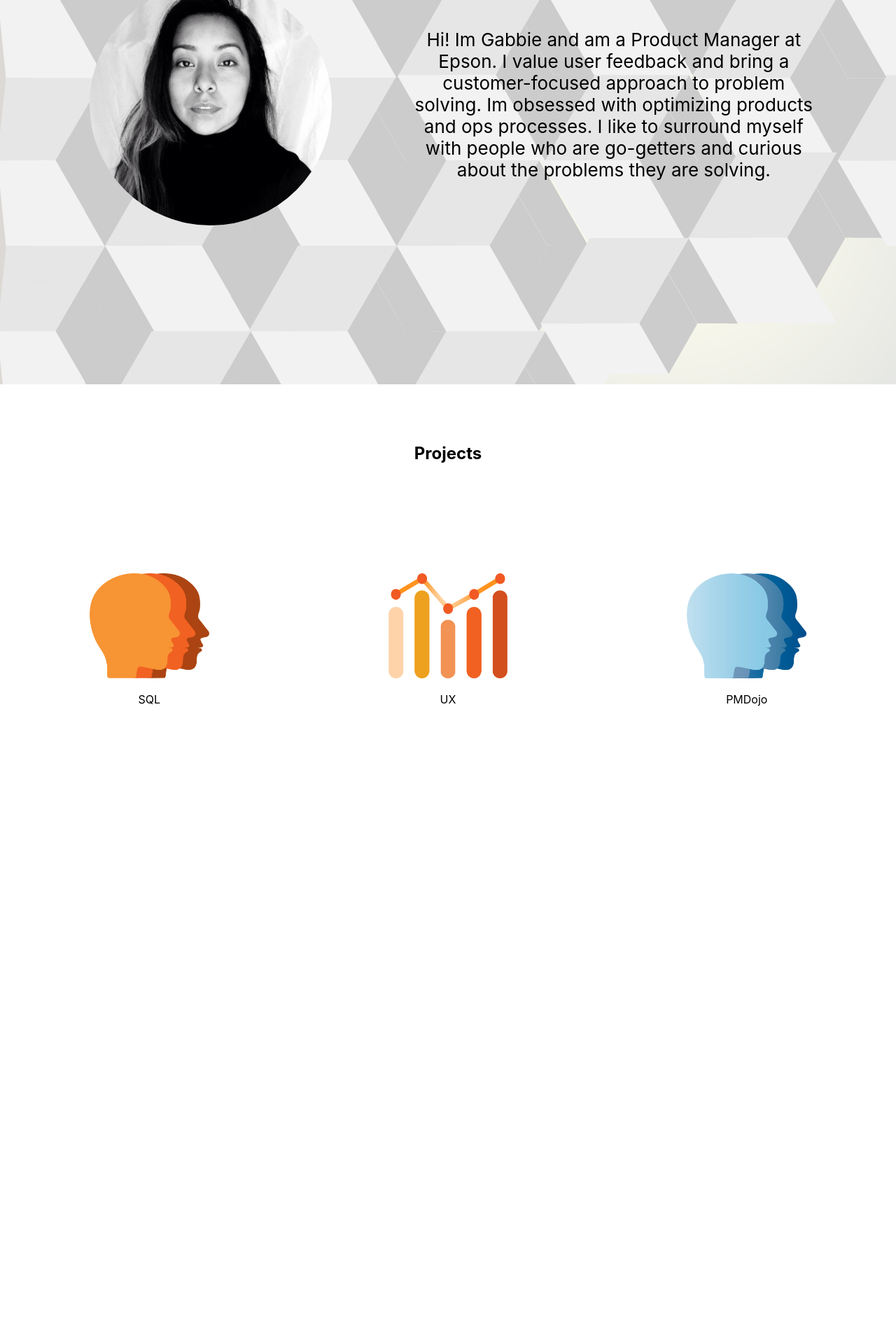
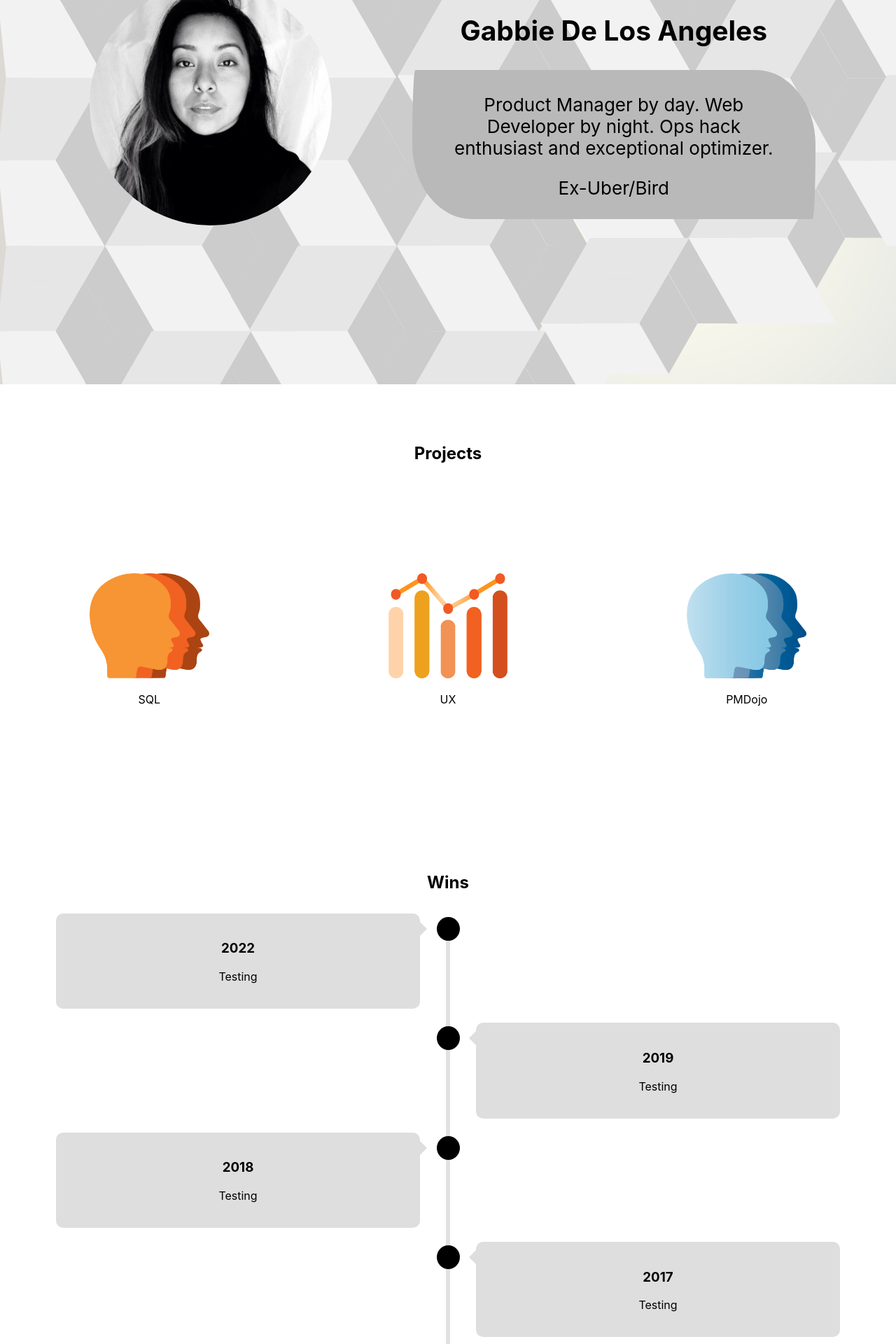
Before and after one commit to gabbiedla/portfoliov2, a React (Create React App) app: page / in a window 1280 px wide. Shown: the part 303-2223 px from the top of the page at 70% size. Before the commit the page ends 1465 px from the top, so only its background shows below. Built offline with nearby package versions, Linux system fonts and the light colour scheme.

Commit message:
timeline

```diff
--- a/src/App.css
+++ b/src/App.css
@@ -31,9 +31,14 @@
   padding-left: 10%;
 }
 
+/* h2 {
+  color: rgb(0, 38, 230);
+} */
+
 p {
   padding-left: 10%;
   padding-right: 10%;
+  /* padding-bottom: 1%; */
 }
 
 /* .App-link {
@@ -48,3 +53,10 @@ p {
     transform: rotate(360deg);
   }
 } */
+.shortBio {
+  background-color: rgb(185, 185, 185);
+  border-radius: 6px 120px / 150px;
+  padding-top: 6%;
+  padding-bottom: 0.5%;
+  color: black;
+}
--- a/src/App.js
+++ b/src/App.js
@@ -3,6 +3,8 @@ import headshot from './headshot.jpeg';
 import './App.css';
 import Menu from './Components/Menu/Menu';
 import Projects from './Components/Projects/Projects';
+import Timeline from './Components/Timeline/Timeline';
+import Blog from './Components/Blog/Blog';
 
 function App() {
   return (
@@ -11,14 +13,17 @@ function App() {
       <header className="App-header">
         <img src={headshot} className="headshot" alt="headshot" />
         <p>
-          Hi! Im Gabbie and am a Product Manager at Epson. I value user feedback
-          and bring a customer-focused approach to problem solving. Im obsessed
-          with optimizing products and ops processes. I like to surround myself
-          with people who are go-getters and curious about the problems they are
-          solving.
+          <h2>Gabbie De Los Angeles</h2>
+          <p className="shortBio">
+            Product Manager by day. Web Developer by night. Ops hack enthusiast
+            and exceptional optimizer.
+            <p>Ex-Uber/Bird</p>
+          </p>
         </p>
       </header>
       <Projects />
+      <Timeline />
+      <Blog />
     </div>
   );
 }
--- /dev/null
+++ b/src/Components/Blog/Blog.js
@@ -0,0 +1,7 @@
+import './Blog.css';
+
+function Blog() {
+  return <div></div>;
+}
+
+export default Blog;
--- a/src/Components/Menu/Menu.css
+++ b/src/Components/Menu/Menu.css
@@ -3,4 +3,6 @@
   flex-direction: row;
   align-items: center;
   justify-content: center;
+  background-color: black;
+  color: white;
 }
--- /dev/null
+++ b/src/Components/Timeline/Timeline.css
@@ -0,0 +1,130 @@
+* {
+  box-sizing: border-box;
+}
+/* https://www.w3schools.com/howto/howto_css_timeline.asp */
+
+/* The actual timeline (the vertical ruler) */
+.timelineContainer {
+  position: relative;
+  max-width: 1200px;
+  margin: 0 auto;
+}
+
+/* The actual timeline (the vertical ruler) */
+.timelineContainer::after {
+  content: '';
+  position: absolute;
+  width: 6px;
+  background-color: rgb(225, 225, 225);
+  top: 20px;
+  bottom: 0;
+  left: 50%;
+  margin-left: -3px;
+}
+
+/* Container around content */
+.container {
+  padding: 10px 40px;
+  position: relative;
+  /* background-color: blue; */
+  width: 50%;
+}
+
+/* The circles on the timeline */
+.container::after {
+  content: '';
+  position: absolute;
+  width: 25px;
+  height: 26px;
+  right: -17px;
+  background-color: black;
+  border: 4px solid black;
+  top: 15px;
+  border-radius: 50%;
+  z-index: 1;
+}
+
+/* Place the container to the left */
+.left {
+  left: 0;
+}
+
+/* Place the container to the right */
+.right {
+  left: 50%;
+}
+
+/* Add arrows to the left container (pointing right) */
+.left::before {
+  content: ' ';
+  height: 0;
+  position: absolute;
+  top: 22px;
+  width: 0;
+  z-index: 1;
+  right: 30px;
+  border: medium solid rgb(222, 222, 222);
+  border-width: 10px 0 10px 10px;
+  border-color: transparent transparent transparent rgb(222, 222, 222);
+}
+
+/* Add arrows to the right container (pointing left) */
+.right::before {
+  content: ' ';
+  height: 0;
+  position: absolute;
+  top: 22px;
+  width: 0;
+  z-index: 1;
+  left: 30px;
+  border: medium solid rgb(222, 222, 222);
+  border-width: 10px 10px 10px 0;
+  border-color: transparent rgb(222, 222, 222) transparent transparent;
+}
+
+/* Fix the circle for containers on the right side */
+.right::after {
+  left: -16px;
+}
+
+/* The actual content */
+.content {
+  padding: 20px 40px;
+  background-color: rgb(222, 222, 222);
+  position: relative;
+  border-radius: 10px;
+}
+
+/* Media queries - Responsive timeline on screens less than 600px wide */
+@media screen and (max-width: 600px) {
+  /* Place the timelime to the left */
+  .timeline::after {
+    left: 31px;
+  }
+
+  /* Full-width containers */
+  .container {
+    width: 100%;
+    padding-left: 70px;
+    padding-right: 25px;
+  }
+
+  /* Make sure that all arrows are pointing leftwards */
+  .container::before {
+    left: 60px;
+    border: medium solid white;
+    border-width: 10px 10px 10px 0;
+    border-color: transparent white transparent transparent;
+  }
+
+  /* Make sure all circles are at the same spot */
+  .left::after,
+  .right::after {
+    left: 15px;
+  }
+
+  /* Make all right containers behave like the left ones */
+  .right {
+    left: 0%;
+  }
+}
--- /dev/null
+++ b/src/Components/Timeline/Timeline.js
@@ -0,0 +1,37 @@
+import './Timeline.css';
+
+function Timeline() {
+  return (
+    <div>
+      <h2>Wins</h2>
+      <div className="timelineContainer">
+        <div className="container left">
+          <div className="content">
+            <h3>2022</h3>
+            <p>Testing</p>
+          </div>
+        </div>
+        <div className="container right">
+          <div className="content">
+            <h3>2019</h3>
+            <p>Testing</p>
+          </div>
+        </div>
+        <div className="container left">
+          <div className="content">
+            <h3>2018</h3>
+            <p>Testing</p>
+          </div>
+        </div>
+        <div className="container right">
+          <div className="content">
+            <h3>2017</h3>
+            <p>Testing</p>
+          </div>
+        </div>
+      </div>
+    </div>
+  );
+}
+
+export default Timeline;
```
Also changed, not shown: src/Components/Blog/Blog.css (added).
